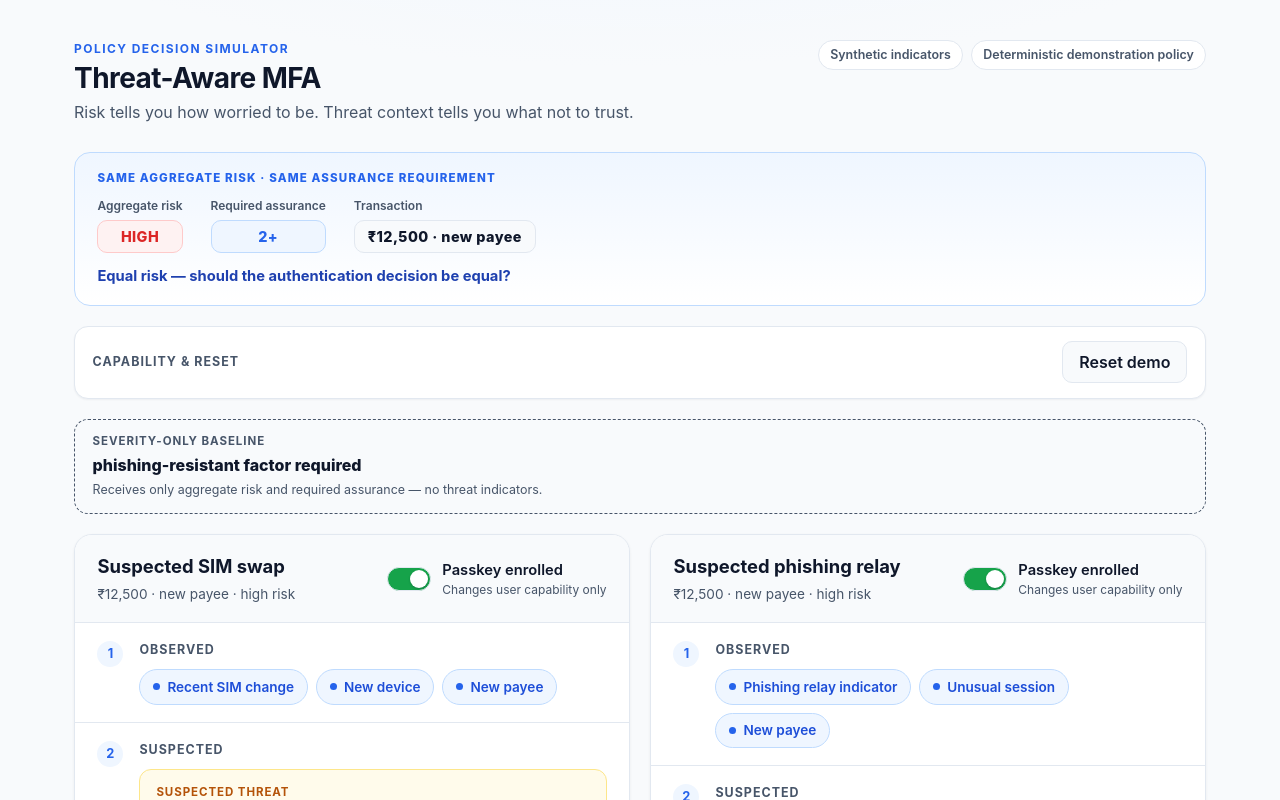
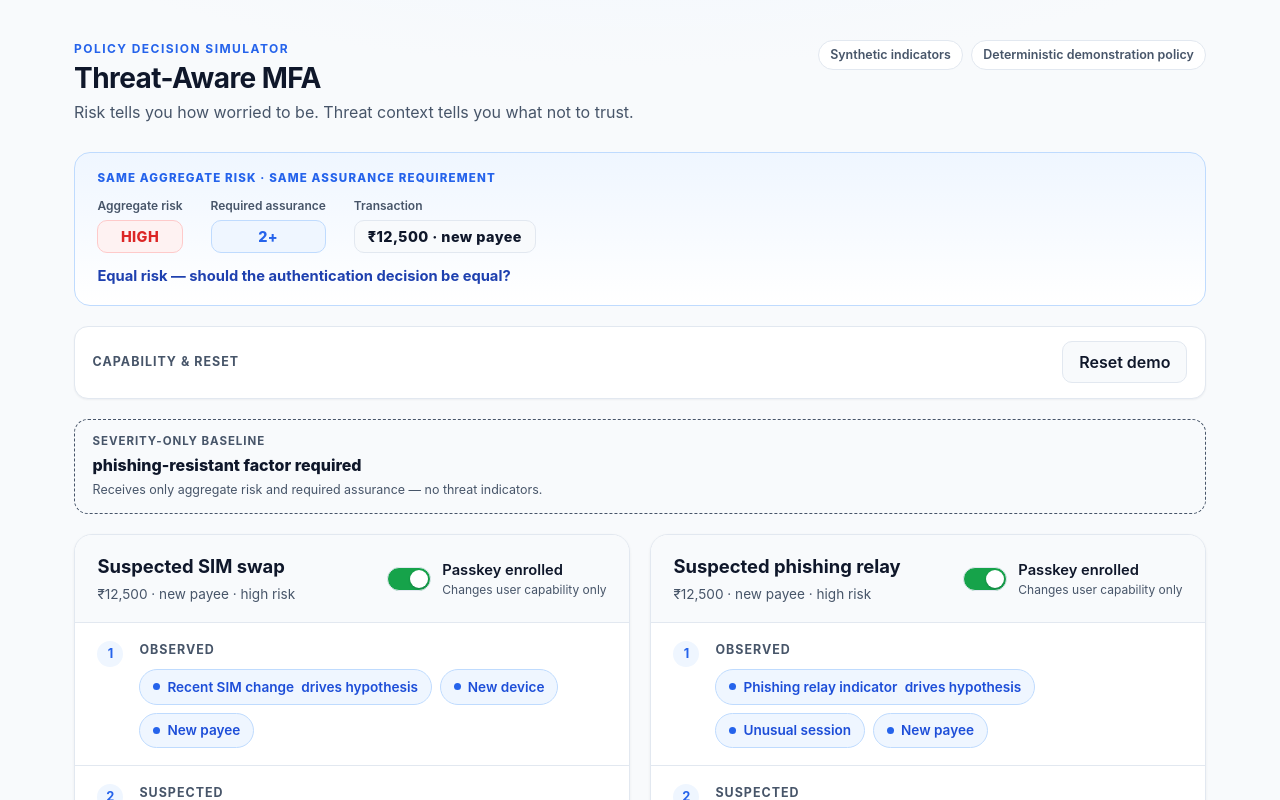
Before and after one commit to Venuvikaas/threat-aware-mfa, a React (Vite) app: page / in a window 1280 px wide. Shown: the top 800 px of the page. Built offline with nearby package versions, Linux system fonts and the light colour scheme.

Commit message:
style(ui): emphasize threat evidence

```diff
--- a/src/components/DecisionTrace.tsx
+++ b/src/components/DecisionTrace.tsx
@@ -10,6 +10,12 @@ interface DecisionTraceProps {
 
 const STAGES = ["Observed", "Suspected", "Do not trust", "Excluded", "Decision"] as const;
 
+const PRIMARY_EVIDENCE: Record<Decision["hypothesis"], string | undefined> = {
+  sim_channel_compromise: "Recent SIM change",
+  phishing: "Phishing relay indicator",
+  insufficient_evidence: undefined,
+};
+
 export function DecisionTrace({ decision }: DecisionTraceProps) {
   const nonEligible = decision.factors.filter((f) => f.state !== "eligible");
   const eligible = decision.factors.filter((f) => f.state === "eligible");
@@ -20,7 +26,10 @@ export function DecisionTrace({ decision }: DecisionTraceProps) {
         <span className="trace-step-number">1</span>
         <div>
           <h3 className="trace-step-title">{STAGES[0]}</h3>
-          <EvidenceList evidence={decision.evidenceUsed} />
+          <EvidenceList
+            evidence={decision.evidenceUsed}
+            primary={PRIMARY_EVIDENCE[decision.hypothesis]}
+          />
         </div>
       </div>
 
--- a/src/components/EvidenceList.tsx
+++ b/src/components/EvidenceList.tsx
@@ -1,8 +1,9 @@
 interface EvidenceListProps {
   evidence: string[];
+  primary?: string;
 }
 
-export function EvidenceList({ evidence }: EvidenceListProps) {
+export function EvidenceList({ evidence, primary }: EvidenceListProps) {
   if (evidence.length === 0) {
     return (
       <p className="evidence-empty">
@@ -14,9 +15,15 @@ export function EvidenceList({ evidence }: EvidenceListProps) {
   return (
     <ul className="evidence-list">
       {evidence.map((item) => (
-        <li key={item} className="evidence-chip">
+        <li
+          key={item}
+          className={`evidence-chip${item === primary ? " is-primary" : ""}`}
+        >
           <span className="evidence-chip-dot" aria-hidden="true" />
           {item}
+          {item === primary && (
+            <span className="evidence-primary-tag">drives hypothesis</span>
+          )}
         </li>
       ))}
     </ul>
```
